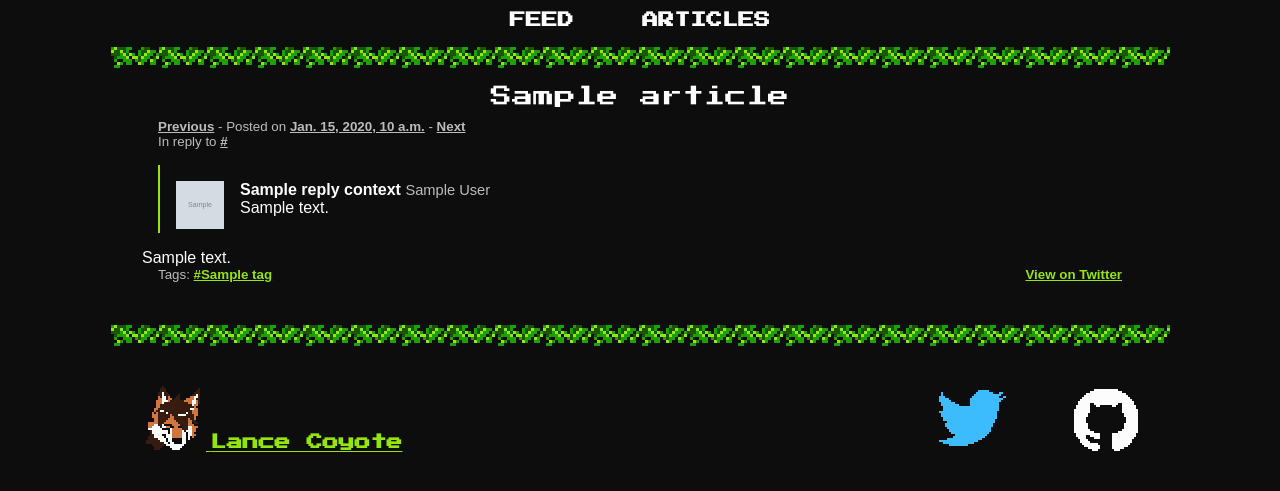
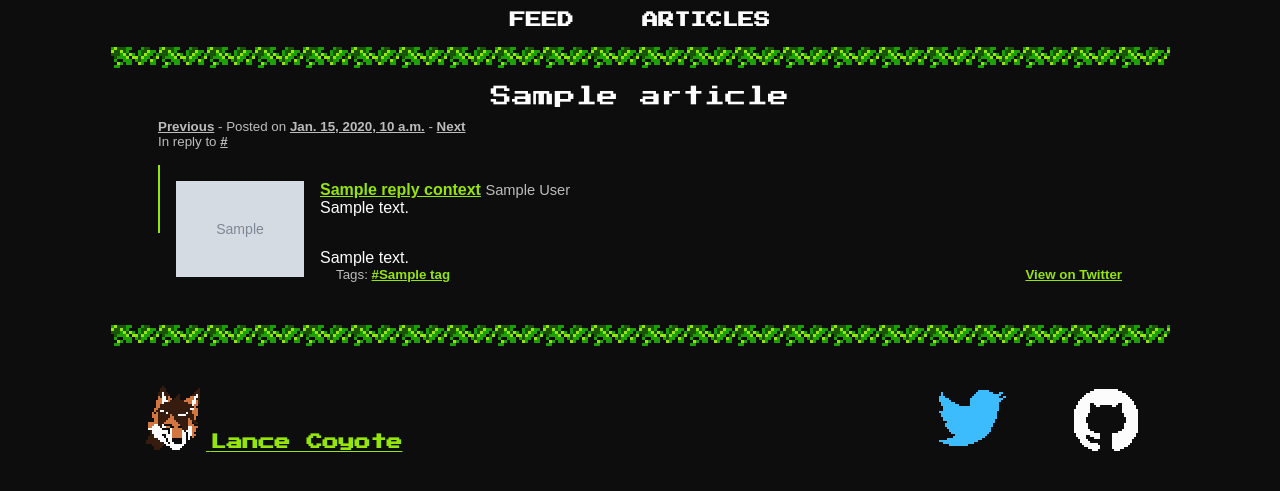
Before and after one commit to LanaCoyote/lancey.space, a Django app: template grmblgrmbl/templates/grmbl/post_detail.html in a window 1280 px wide. Shown: the part 217-708 px from the top of the page. Run offline with Django 3.2, Linux system fonts and the light colour scheme; the template is opened without the code that fills it: most values are stand-ins (such as "Sample title", 1, 10 or a date in 2020); grey boxes marked "Sample" are stand-in pictures.

Commit message:
Added generic reply context support

```diff
--- a/grmblgrmbl/static/default.css
+++ b/grmblgrmbl/static/default.css
@@ -250,9 +250,8 @@ a.navbutton:hover {
 .context-avatar {
   float:              left;
   margin-right:       16px;
-
-  width:              48px;
-  height:             48px;
+  max-width:          128px;
+  max-height:         128px;
 }
 
 .context-title {
--- a/grmblgrmbl/templates/grmbl/post_detail.html
+++ b/grmblgrmbl/templates/grmbl/post_detail.html
@@ -14,7 +14,7 @@
       {% if post.note.reply %}<div class="meta context">In reply to <a rel="in-reply-to" href="{{ post.note.reply.reply_url }}">{{ post.note.reply.reply_url|truncatechars:60 }}</a></div>
       {% if reply_context %}<div class="ex-context">
         {% if reply_context.avatar %}<img class="context-avatar" src="{{ reply_context.avatar }}">{% endif %}
-        <span class="context-title">{{ reply_context.title }}</span>
+        <span class="context-title"><a href="{{ post.note.reply.reply_url }}">{{ reply_context.title }}</a></span>
         <span class="context-author">{{ reply_context.author }}</span>
         <div class="context-content">
           {{ reply_context.content|safe }}
```
Also changed, not shown: grmblgrmbl/views.py (+21 -0 lines).
